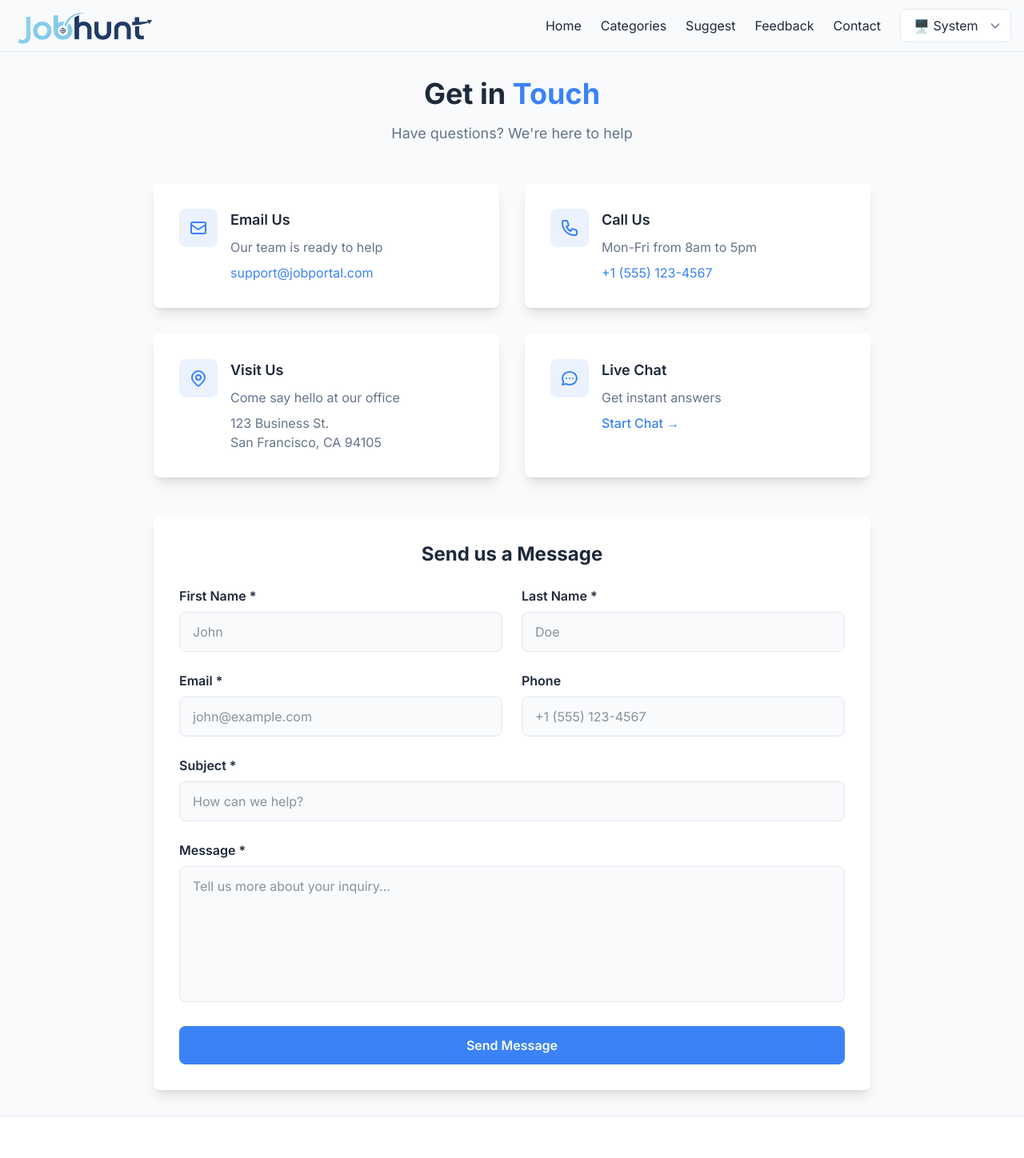
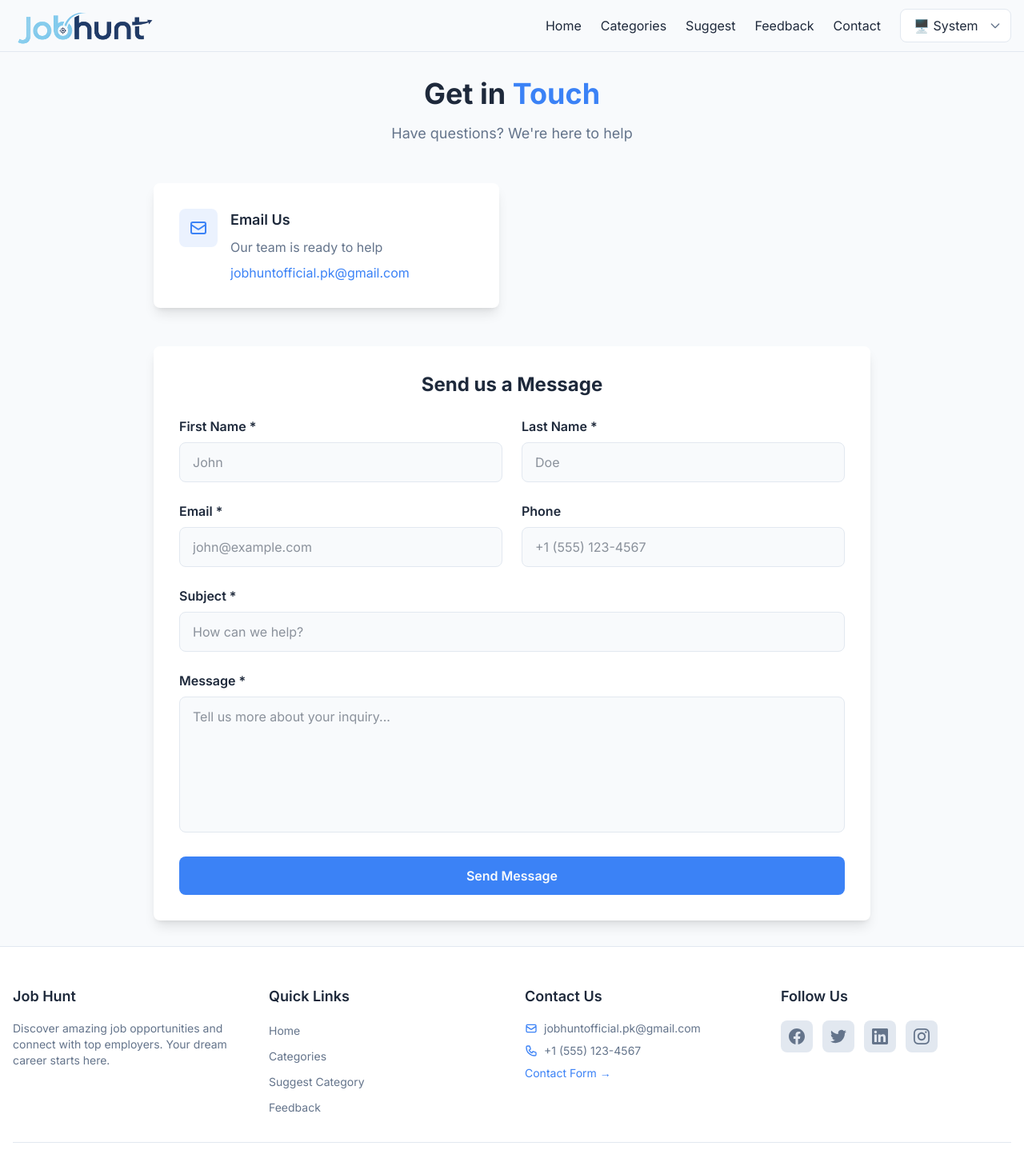
Before and after one commit to Zohaib521321/job-portal-user, a Next.js app: page /contact in a window 1280 px wide. Shown: the top 1448 px of the page at 80% size. Built offline with nearby package versions, Linux system fonts and the light colour scheme; no server answers.

Commit message:
Update support email to jobhuntofficial.pk@gmail.com in README and Footer components

```diff
--- a/src/app/contact/page.tsx
+++ b/src/app/contact/page.tsx
@@ -88,13 +88,13 @@ export default function Contact() {
                 <div>
                   <h3 className="text-foreground font-semibold text-lg mb-2">Email Us</h3>
                   <p className="text-text-secondary mb-2">Our team is ready to help</p>
-                  <a href={`mailto:${'support@jobportal.com'}`} className="text-primary hover:text-primary-dark transition-colors">
-                    {'support@jobportal.com'}
+                  <a href={`mailto:${' jobhuntofficial.pk@gmail.com'}`} className="text-primary hover:text-primary-dark transition-colors">
+                    {' jobhuntofficial.pk@gmail.com'}
                   </a>
                 </div>
               </div>
             </div>
-
+{/*
             <div className="bg-surface rounded-lg p-8 shadow-lg">
               <div className="flex items-start gap-4">
                 <div className="w-12 h-12 bg-primary/10 rounded-lg flex items-center justify-center flex-shrink-0">
@@ -110,9 +110,9 @@ export default function Contact() {
                   </a>
                 </div>
               </div>
-            </div>
+            </div> */}
 
-            <div className="bg-surface rounded-lg p-8 shadow-lg">
+            {/* <div className="bg-surface rounded-lg p-8 shadow-lg">
               <div className="flex items-start gap-4">
                 <div className="w-12 h-12 bg-primary/10 rounded-lg flex items-center justify-center flex-shrink-0">
                   <svg className="w-6 h-6 text-primary" fill="none" stroke="currentColor" viewBox="0 0 24 24">
@@ -128,9 +128,9 @@ export default function Contact() {
                   </p>
                 </div>
               </div>
-            </div>
+            </div> */}
 
-            <div className="bg-surface rounded-lg p-8 shadow-lg">
+            {/* <div className="bg-surface rounded-lg p-8 shadow-lg">
               <div className="flex items-start gap-4">
                 <div className="w-12 h-12 bg-primary/10 rounded-lg flex items-center justify-center flex-shrink-0">
                   <svg className="w-6 h-6 text-primary" fill="none" stroke="currentColor" viewBox="0 0 24 24">
@@ -145,7 +145,7 @@ export default function Contact() {
                   </button>
                 </div>
               </div>
-            </div>
+            </div> */}
           </div>
 
           {submitStatus && (
--- a/src/components/Footer.tsx
+++ b/src/components/Footer.tsx
@@ -54,8 +54,8 @@ export default function Footer() {
                 <svg className="w-4 h-4 text-primary" fill="none" stroke="currentColor" viewBox="0 0 24 24">
                   <path strokeLinecap="round" strokeLinejoin="round" strokeWidth={2} d="M3 8l7.89 5.26a2 2 0 002.22 0L21 8M5 19h14a2 2 0 002-2V7a2 2 0 00-2-2H5a2 2 0 00-2 2v10a2 2 0 002 2z" />
                 </svg>
-                <a href="mailto:info@jobhunt.com" className="hover:text-primary transition-colors">
-                  info@jobhunt.com
+                <a href="mailto: jobhuntofficial.pk@gmail.com" className="hover:text-primary transition-colors">
+                   jobhuntofficial.pk@gmail.com
                 </a>
               </li>
               <li className="flex items-center gap-2">
```
Also changed, not shown: 1 other file (tests, documents, lock files or other folders).
